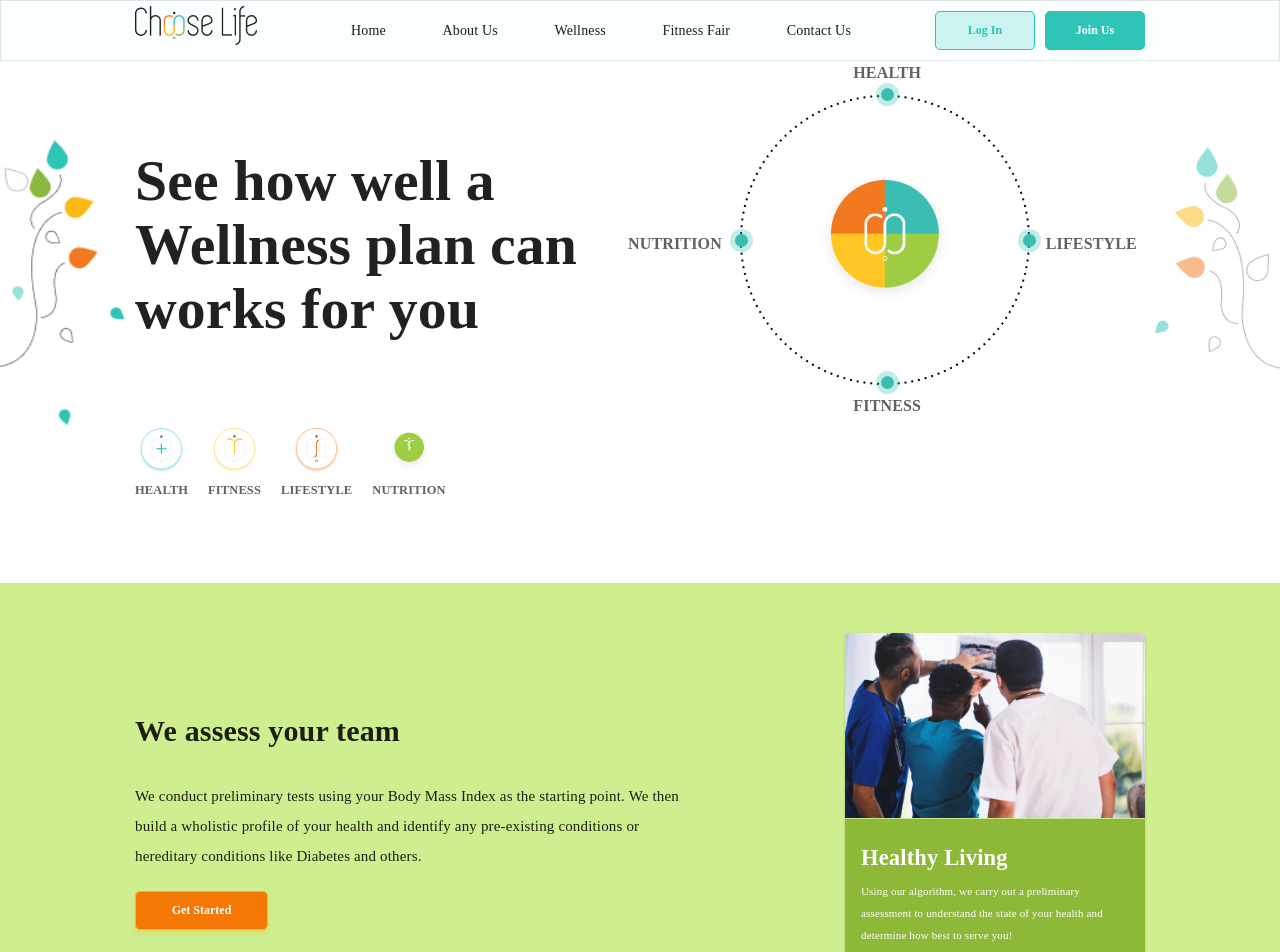
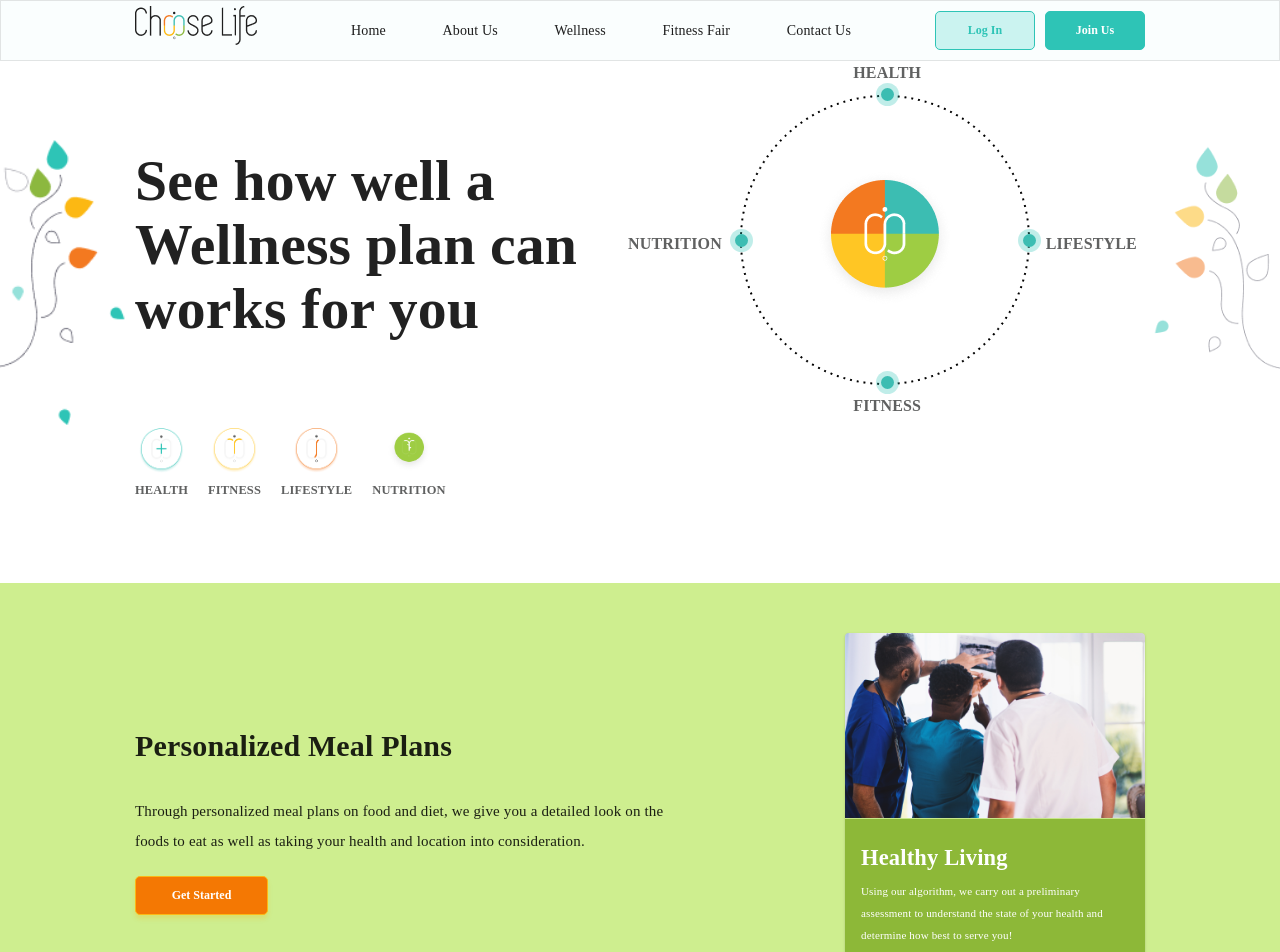
Before and after one commit to Kaeyz/react-app, a React (Create React App) app: page /wellness/individual/nutrition in a window 1280 px wide. Shown: the top 952 px of the page. Built offline with nearby package versions, Linux system fonts and the light colour scheme.

Commit message:
ADD: updated page details

```diff
--- a/src/views/wellness/individual/Fitness.js
+++ b/src/views/wellness/individual/Fitness.js
@@ -12,12 +12,12 @@ import checkup_up from '../../../assets/wellnessNav/check-up-dentist-doctors.png
 const teamCard = {
 	details: {
 		title: 'We assess your team',
-		description: 'We conduct preliminary tests using your Body Mass Index as the starting point. We then build a wholistic profile of your health and identify any pre-existing conditions or hereditary conditions like Diabetes and others.'
+		description: 'We use the calorie calculator in assessing you for weight goals. Based on your health assessment, we help you set healthy, sustainable weight gain or weight loss goals by measuring your calorie intake.'
 	},
 	card: {
 		img: checkup_up,
-		title: 'Personalized Assessments',
-		description: 'Using our algorith, we carry out a preliminary assessments to understand the state of your health and determine how best to serve you!'
+		title: 'Fitness Plans',
+		description: 'Through an analysis of your age, activity levels, and health, Choose Life recommends fitness routines to keep you in the best shape possible.'
 	}
 };
 
--- a/src/views/wellness/individual/Lifestyle.js
+++ b/src/views/wellness/individual/Lifestyle.js
@@ -10,12 +10,12 @@ import HealthTrackCard from '../../../components/wellness/individual/HealthTrack
 
 const teamCard = {
 	details: {
-		title: 'We assess your team',
-		description: 'We conduct preliminary tests using your Body Mass Index as the starting point. We then build a wholistic profile of your health and identify any pre-existing conditions or hereditary conditions like Diabetes and others.'
+		title: 'Mental Health',
+		description: 'We use the calorie calculator in assessing you for weight goals. Based on your health assessment, we help you set healthy, sustainable weight gain or weight loss goals by measuring your calorie intake.'
 	},
 	card: {
-		title: 'Personalized Assessments',
-		description: 'Using our algorith, we carry out a preliminary assessments to understand the state of your health and determine how best to serve you!'
+		title: 'Fitness Plans',
+		description: 'Through an analysis of your age, activity levels, and health, Choose Life recommends fitness routines to keep you in the best shape possible.'
 	}
 };
 
--- a/src/views/wellness/individual/Nutrition.js
+++ b/src/views/wellness/individual/Nutrition.js
@@ -10,12 +10,12 @@ import HealthTrackCard from '../../../components/wellness/individual/HealthTrack
 
 const teamCard = {
 	details: {
-		title: 'We assess your team',
-		description: 'We conduct preliminary tests using your Body Mass Index as the starting point. We then build a wholistic profile of your health and identify any pre-existing conditions or hereditary conditions like Diabetes and others.'
+		title: 'Personalized Meal Plans',
+		description: 'Through personalized meal plans on food and diet, we give you a detailed look on the foods to eat as well as taking your health and location into consideration.'
 	},
 	card: {
-		title: 'Personalized Assessments',
-		description: 'Using our algorith, we carry out a preliminary assessments to understand the state of your health and determine how best to serve you!'
+		title: 'Meal Plans',
+		description: 'Through an analysis of your age, activity levels, and health, Choose Life recommends fitness routines to keep you in the best shape possible.'
 	}
 };
 
```
